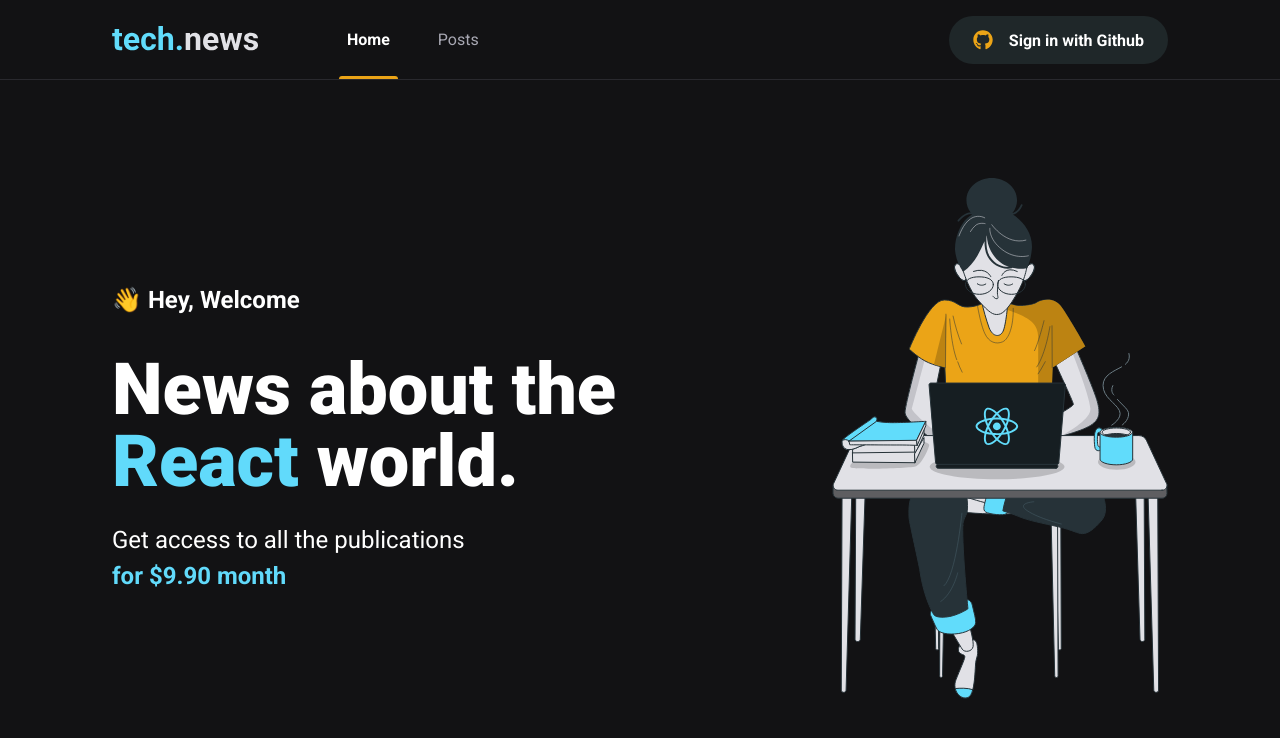
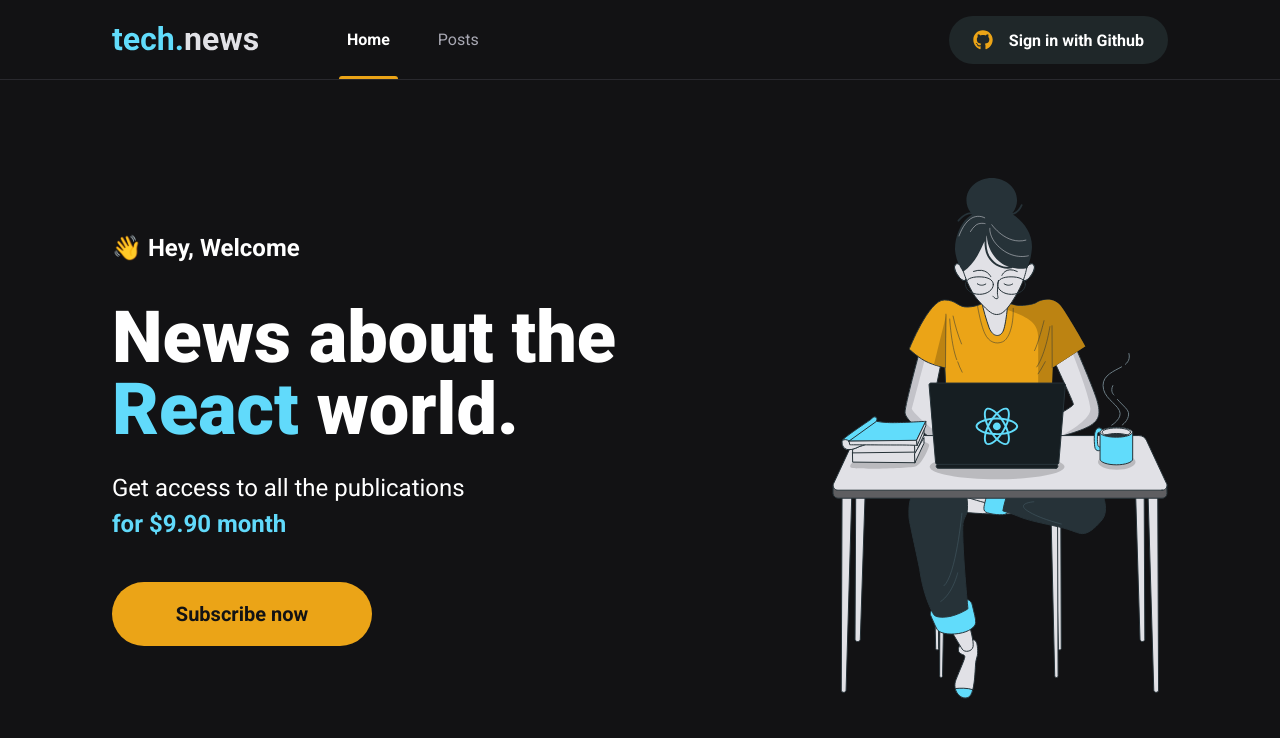
Before and after one commit to NaiaraBorges/technews, a Next.js app: page / in a window 1280 px wide. Shown: the top 738 px of the page. Built offline with nearby package versions, Linux system fonts and the light colour scheme.

Commit message:
Criando componente de SubscribeButton

```diff
--- /dev/null
+++ b/src/components/SubscribeButton/index.tsx
@@ -0,0 +1,9 @@
+import styles from './styles.module.scss';
+
+export function SubscribeButton() {
+  return(
+    <button type="button" className={styles.subscribeButton}>
+      Subscribe now
+    </button>
+  );
+}
--- /dev/null
+++ b/src/components/SubscribeButton/styles.module.scss
@@ -0,0 +1,20 @@
+.subscribeButton {
+  width: 260px;
+  height: 4rem;
+  border: 0;
+  border-radius: 2rem;
+  background: var(--yellow-500);
+  color: var(--gray-900);
+  font-size: 1.25rem;
+  font-weight: bold;
+
+  display: flex;
+  align-items: center;
+  justify-content: center;
+
+  transition: filter 0.2s;
+
+  &:hover {
+    filter: brightness(0.8);
+  }
+}
--- a/src/pages/home.module.scss
+++ b/src/pages/home.module.scss
@@ -40,4 +40,8 @@
     }
   }
 
+  button {
+    margin-top: 2.5rem;
+  }
+
 }
--- a/src/pages/index.tsx
+++ b/src/pages/index.tsx
@@ -1,4 +1,5 @@
 import Head from "next/head";
+import { SubscribeButton } from "../components/SubscribeButton";
 
 import styles from "./home.module.scss";
 
@@ -19,6 +20,7 @@
             Get access to all the publications <br />
             <span>for $9.90 month</span>
           </p>
+          <SubscribeButton />
         </section>
 
         <picture>
```
